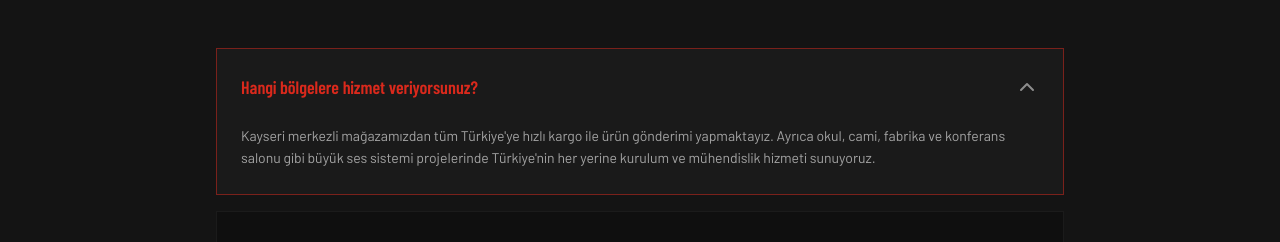
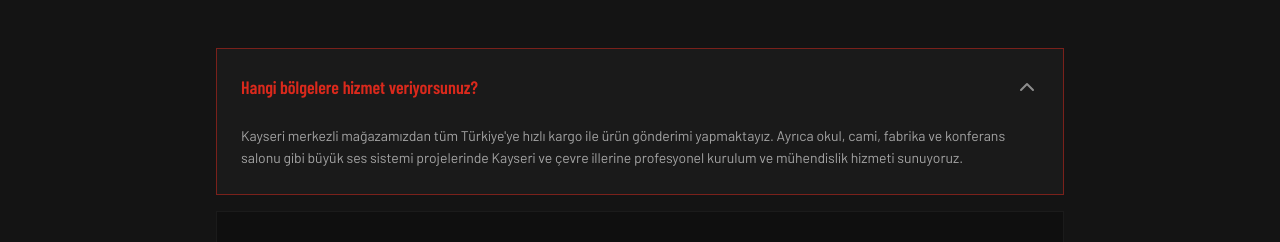
Before and after one commit to kiymalibaklava/akdag-elektronik, a Next.js app: page / in a window 1280 px wide. Shown: the part 4200-4442 px from the top of the page. Built offline with nearby package versions, Linux system fonts and the light colour scheme; no server answers; the database is empty; a web font is replaced by a local one.

Commit message:
SSO düzenleme

```diff
--- a/components/FaqSection.tsx
+++ b/components/FaqSection.tsx
@@ -6,7 +6,7 @@ import { ChevronDown } from 'lucide-react'
 const faqs = [
   {
     q: "Hangi bölgelere hizmet veriyorsunuz?",
-    a: "Kayseri merkezli mağazamızdan tüm Türkiye'ye hızlı kargo ile ürün gönderimi yapmaktayız. Ayrıca okul, cami, fabrika ve konferans salonu gibi büyük ses sistemi projelerinde Türkiye'nin her yerine kurulum ve mühendislik hizmeti sunuyoruz."
+    a: "Kayseri merkezli mağazamızdan tüm Türkiye'ye hızlı kargo ile ürün gönderimi yapmaktayız. Ayrıca okul, cami, fabrika ve konferans salonu gibi büyük ses sistemi projelerinde Kayseri ve çevre illerine profesyonel kurulum ve mühendislik hizmeti sunuyoruz."
   },
   {
     q: "Okul ve Cami ses sistemleri kurulumu yapıyor musunuz?",
```
